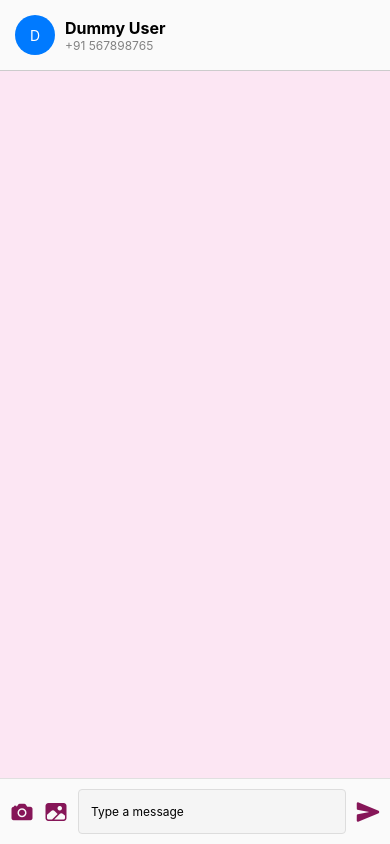
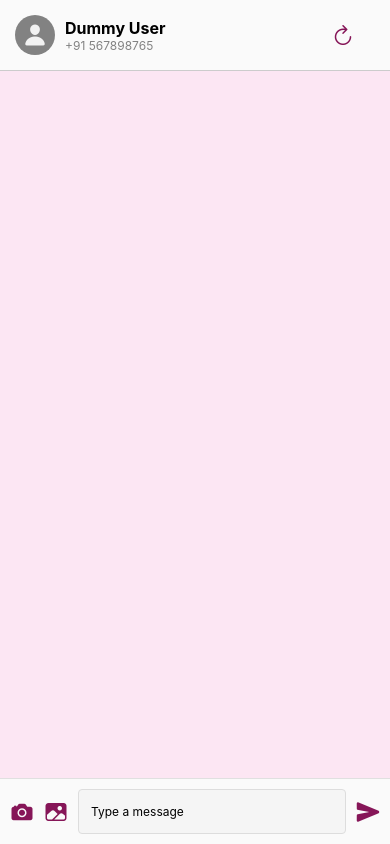
Before and after one commit to dRroute/droute-frontend-driver, a React Native app: screen /ChatScreen in a window 390 px wide. Built offline with nearby package versions, Linux system fonts and the light colour scheme.

Commit message:
dynamic time stamp added

```diff
--- a/package.json
+++ b/package.json
@@ -18,6 +18,7 @@
     "expo": "~53.0.9",
     "expo-image-picker": "~16.1.4",
     "expo-status-bar": "~2.2.3",
+    "moment": "^2.30.1",
     "react": "19.0.0",
     "react-native": "0.79.2",
     "react-native-gesture-handler": "~2.24.0",
--- a/src/constants/styles.js
+++ b/src/constants/styles.js
@@ -2,9 +2,12 @@ import { Dimensions } from "react-native";
 
 export const Colors = {
   primaryColor: "#861658",
+  extraLightPrimaryColor:"#fce6f3",
   blackColor: "#000000",
   whiteColor: "#FFFFFF",
   grayColor: "#828282",
+  userBubble:"#d9f7fa",
+  otherBubble:"#f9ffd9",
   lightBlackColor: "#333333",
   bodyBackColor: "#F2F2F2",
   yellowColor: "#F2C94C",
--- a/src/screens/chatScreen/chatScreen.js
+++ b/src/screens/chatScreen/chatScreen.js
@@ -1,4 +1,4 @@
-import React, { useState } from "react";
+import React, { useState, useEffect, useRef } from "react";
 import {
   View,
   Text,
@@ -13,6 +13,9 @@ import {
 import { Ionicons } from "@expo/vector-icons";
 import * as ImagePicker from "expo-image-picker";
 import { Colors, commonStyles } from "../../constants/styles";
+import { Animated, Easing } from "react-native";
+import moment from 'moment';
+
 import {
   openCamera,
   openGallery,
@@ -29,6 +32,30 @@ const ChatScreen = ({ navigation }) => {
   const [deleteItem, setDeleteItem] = useState(null);
   const [isBottomSheetVisible, setBottomSheetVisible] = useState(false);
   const [messages, setMessages] = useState([]);
+  const [isRefreshing, setIsRefreshing] = useState(false);
+
+  const spinAnim = useRef(new Animated.Value(0)).current;
+  useEffect(() => {
+    if (isRefreshing) {
+      Animated.loop(
+        Animated.timing(spinAnim, {
+          toValue: 1,
+          duration: 1000,
+          easing: Easing.linear,
+          useNativeDriver: true,
+        })
+      ).start();
+    } else {
+      spinAnim.stopAnimation();
+      spinAnim.setValue(0);
+    }
+  }, [isRefreshing]);
+
+const spin = spinAnim.interpolate({
+    inputRange: [0, 1],
+    outputRange: ["0deg", "360deg"],
+  });
+
   const sendMessage = (image = null) => {
     if (!textInput.trim() && !image) return;
 
@@ -91,7 +118,13 @@ const ChatScreen = ({ navigation }) => {
   const handleLongPress = (item) => {
     setDeleteItem(item.id);
   };
+const handleRefresh = () => {
+  setIsRefreshing(true);
 
+  setTimeout(() => {
+    setIsRefreshing(false);
+  }, 5000);
+};
   const renderMessage = ({ item }) => {
     const isUser = item.sender === "user";
     const isLoading = imageLoadingId === item.id;
@@ -102,7 +135,11 @@ const ChatScreen = ({ navigation }) => {
         onLongPress={() => handleLongPress(item)}
         onPress={() => {
           if (item.image && deleteItem === null) {
-      showFullImageFunction(item.image, setSelectedImage, setModalVisible);
+            showFullImageFunction(
+              item.image,
+              setSelectedImage,
+              setModalVisible
+            );
           } else if (deleteItem != null) {
             setDeleteItem(null);
           }
@@ -135,10 +172,10 @@ const ChatScreen = ({ navigation }) => {
           )}
 
           {item.text && <Text style={styles.messageText}>{item.text}</Text>}
-    <Text style={styles.timeText}>6:00 min ago</Text>
+         <Text style={styles.timeText}>{moment(item.time).fromNow()}</Text>
+
         </View>
       </TouchableOpacity>
-
     );
   };
 
@@ -147,7 +184,7 @@ const ChatScreen = ({ navigation }) => {
       <View style={styles.appBar}>
         <View style={styles.profile}>
           <View style={styles.avatarPlaceholder}>
-            <Text style={{ color: "#fff" }}>D</Text>
+            <Ionicons name="person" size={24} color={Colors.bodyBackColor} />
           </View>
           <View>
             <Text style={styles.userName}>Dummy User</Text>
@@ -159,8 +196,19 @@ const ChatScreen = ({ navigation }) => {
           <Ionicons name="trash" size={24} color={Colors.darkOrangeColor} />
           </TouchableOpacity>
          )}
+        {!deleteItem && (
+          <TouchableOpacity onPress={handleRefresh} >
+            <Animated.View style={{ transform: [{ rotate: spin }] }}>
+              <Ionicons name="refresh" size={24} color={Colors.primaryColor} />
+            </Animated.View>
+          </TouchableOpacity>
+        )}
       </View>
-     <TouchableOpacity activeOpacity={1} onPress={()=>setDeleteItem(null)} style={styles.container}>
+      <TouchableOpacity
+        activeOpacity={1}
+        onPress={() => setDeleteItem(null)}
+        style={styles.container}
+      >
         <FlatList
           data={messages}
           keyExtractor={(item) => item.id}
@@ -201,7 +249,7 @@ export default ChatScreen;
 const styles = StyleSheet.create({
   container: {
     flex: 1,
-    backgroundColor: "#fce6f3",
+    backgroundColor: Colors.extraLightPrimaryColor,
   },
   appBar: {
     flexDirection: "row",
@@ -227,7 +275,7 @@ const styles = StyleSheet.create({
     width: 40,
     height: 40,
     borderRadius: 20,
-    backgroundColor: "#007AFF",
+    backgroundColor: Colors.grayColor,
     justifyContent: "center",
     alignItems: "center",
     marginRight: 10,
@@ -249,7 +297,6 @@ const styles = StyleSheet.create({
   },
   textInput: {
     flex: 1,
-
     marginHorizontal: 10,
     ...commonStyles.boxInput,
   },
@@ -261,9 +308,8 @@ const styles = StyleSheet.create({
     marginVertical: 5,
     padding: 10,
   },
-
   userBubble: {
-    backgroundColor: "#d9f7fa",
+    backgroundColor:Colors.userBubble,
     alignSelf: "flex-end",
     borderTopLeftRadius: 12,
     borderTopRightRadius: 12,
@@ -271,7 +317,7 @@ const styles = StyleSheet.create({
     borderBottomRightRadius: 0,
   },
   otherBubble: {
-    backgroundColor: "#f9ffd9",
+    backgroundColor:Colors.otherBubble,
     alignSelf: "flex-start",
     borderTopLeftRadius: 0,
     borderTopRightRadius: 12,
```
Also changed, not shown: 1 other file (tests, documents, lock files or other folders). Lines whose indentation alone changed are shown as unchanged.
